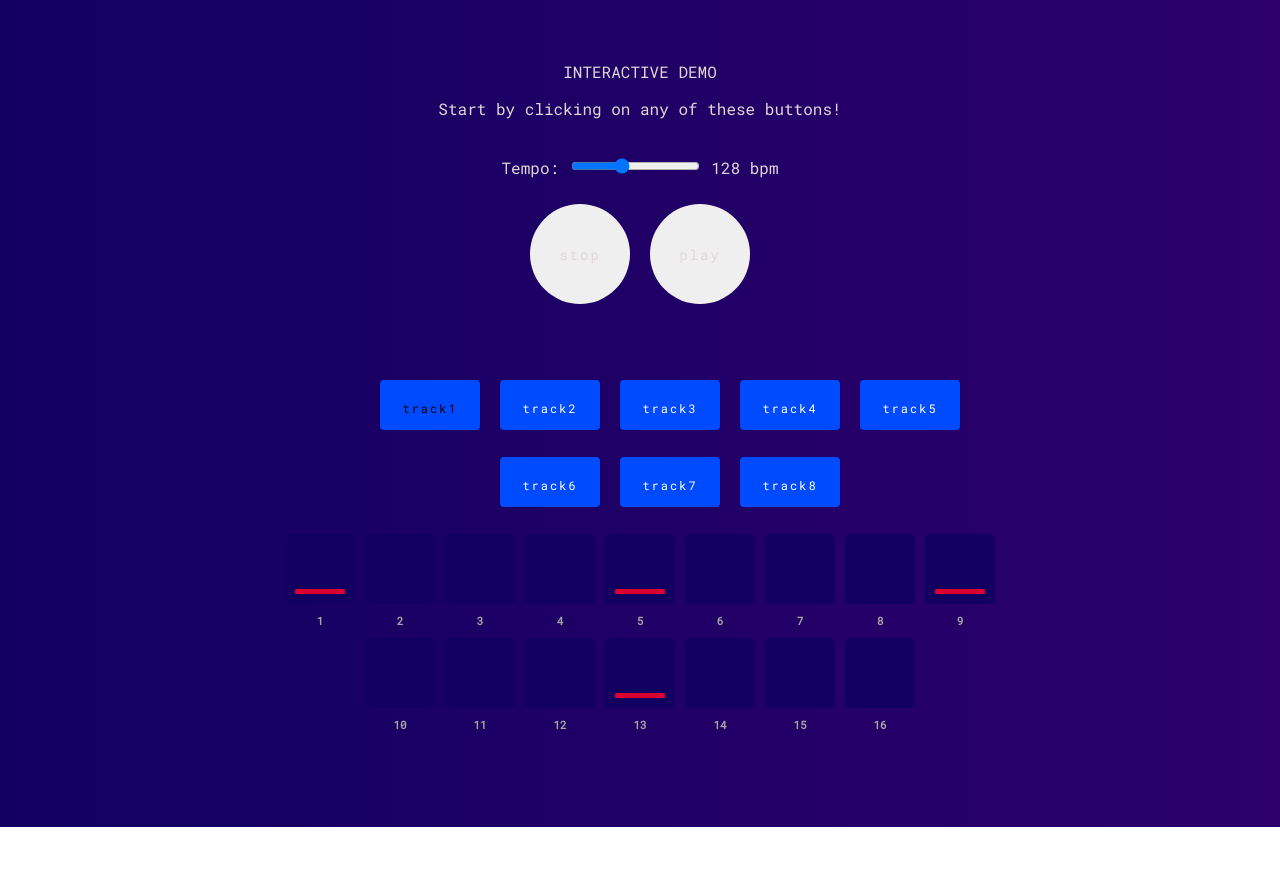
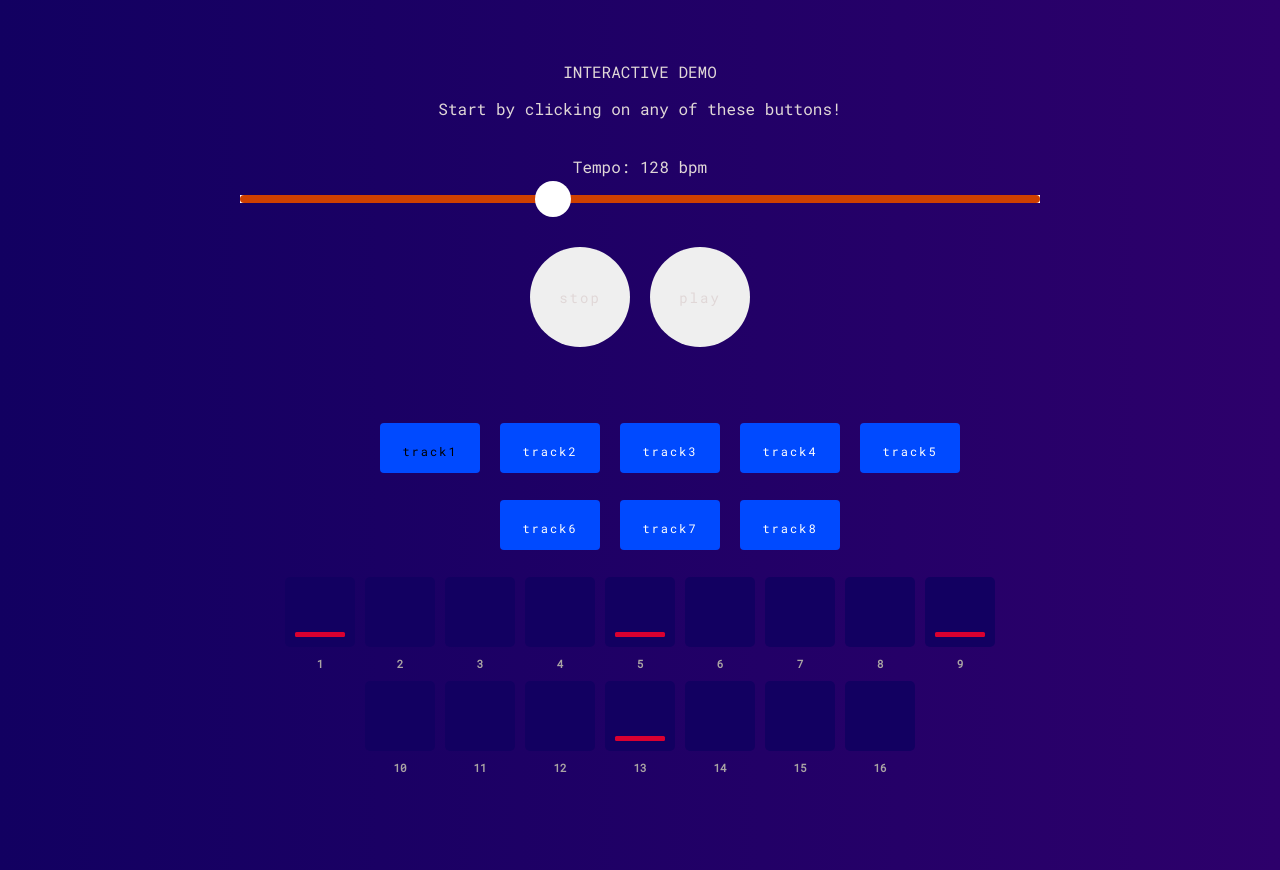
Before and after one commit to tbeaulieu/drummachine, a React (Create React App) app: page / in a window 1280 px wide. Before the commit the page ends 827 px from the top, so only its background shows below. Built offline with nearby package versions, Linux system fonts and the light colour scheme; no server answers.

Commit message:
Updates to slider control

```diff
--- a/src/App.css
+++ b/src/App.css
@@ -196,7 +196,7 @@ input[type=range]::-webkit-slider-thumb {
   border: none;
   height: 60px;
   width: 60px;
-  border-radius: 3px;
+  border-radius: 20px;
   background: #ff0000;
   cursor: pointer;
 }
@@ -206,7 +206,7 @@ input[type=range]::-moz-range-thumb {
   border: none;
   height: 60px;
   width: 60px;
-  border-radius: 3px;
+  border-radius: 20px;
   background: #ff0000;
   cursor: pointer;
 }
@@ -216,7 +216,7 @@ input[type=range]::-ms-thumb {
   border: none;
   height: 60px;
   width: 60px;
-  border-radius: 3px;
+  border-radius: 20px;
   background: #ff0000;
   cursor: pointer;
 }
@@ -224,3 +224,87 @@ input[type=range]::-ms-thumb {
 .title-label {
   font-size: 24px;
 }
+
+
+/*Make that slider pretty*/
+input[type=range] {
+  -webkit-appearance: none;
+  margin: 18px 0;
+  width: 100%;
+}
+input[type=range]:focus {
+  outline: none;
+}
+input[type=range]::-webkit-slider-runnable-track {
+  width: 100%;
+  height: 8.4px;
+  cursor: pointer;
+  animate: 0.2s;
+  background: #CF4000;
+  border-radius: 20px;
+  border: none;
+}
+input[type=range]::-webkit-slider-thumb {
+  border: none;
+  height: 36px;
+  width: 36px;
+  border-radius: 20px;
+  background: #ffffff;
+  cursor: pointer;
+  -webkit-appearance: none;
+  margin-top: -14px;
+}
+input[type=range]:focus::-webkit-slider-runnable-track {
+  background: #CF4000;
+}
+input[type=range]::-moz-range-track {
+  width: 100%;
+  height: 8.4px;
+  cursor: pointer;
+  animate: 0.2s;
+  background: #CF4000;
+  border-radius: 1.3px;
+  border: none;
+}
+input[type=range]::-moz-range-thumb {
+  border: none;
+  height: 36px;
+  width: 16px;
+  border-radius: 20px;
+  background: #ffffff;
+  cursor: pointer;
+}
+input[type=range]::-ms-track {
+  width: 100%;
+  height: 8.4px;
+  cursor: pointer;
+  animate: 0.2s;
+  background: transparent;
+  border-color: transparent;
+  border-width: 16px 0;
+  color: transparent;
+}
+input[type=range]::-ms-fill-lower {
+  background: #CF4000;
+  border: none;
+  border-radius: 2.6px;
+}
+input[type=range]::-ms-fill-upper {
+  background: #CF4000;
+  border: none;
+  border-radius: 2.6px;
+}
+input[type=range]::-ms-thumb {
+  border: none;
+  height: 36px;
+  width: 36px;
+  border-radius: 20px;
+  background: #ffffff;
+  cursor: pointer;
+}
+input[type=range]:focus::-ms-fill-lower {
+  background: #CF4000;
+}
+input[type=range]:focus::-ms-fill-upper {
+  background: #CF4000;
+}
--- a/src/components/transportcontrols.js
+++ b/src/components/transportcontrols.js
@@ -8,7 +8,7 @@ class TransportControls extends Component{
             <p>INTERACTIVE DEMO</p>
             <div classId="title-label">Start by clicking on any of these buttons!</div>
             <br />
-                <p>Tempo: <input type="range" defaultValue={this.props.bpm} onChange={this.props.changeTempo} min="20" max="300"/> {this.props.bpm} bpm</p>
+                <p>Tempo: {this.props.bpm} bpm<input type="range" defaultValue={this.props.bpm} onChange={this.props.changeTempo} min="20" max="300"/> </p>
                 <button className="stop" onClick={this.props.stopSequencer}>stop</button>
                 <button className="play" onClick={this.props.startSequencer} data-active={this.props.playstate===1 ? true : false}>play</button>
                 <p>{this.props.transportTime}</p>
```
